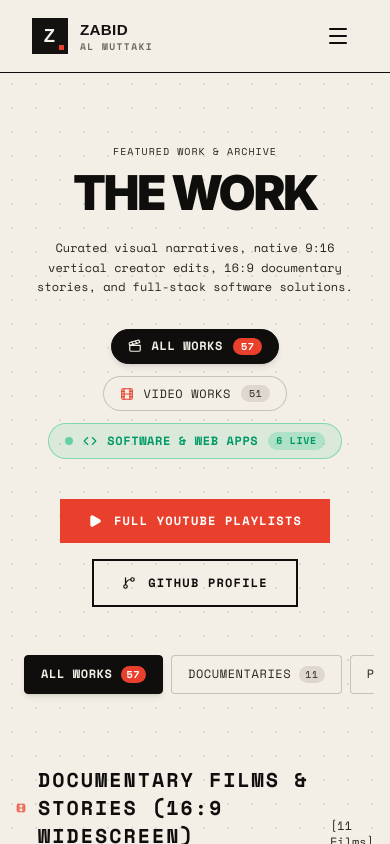
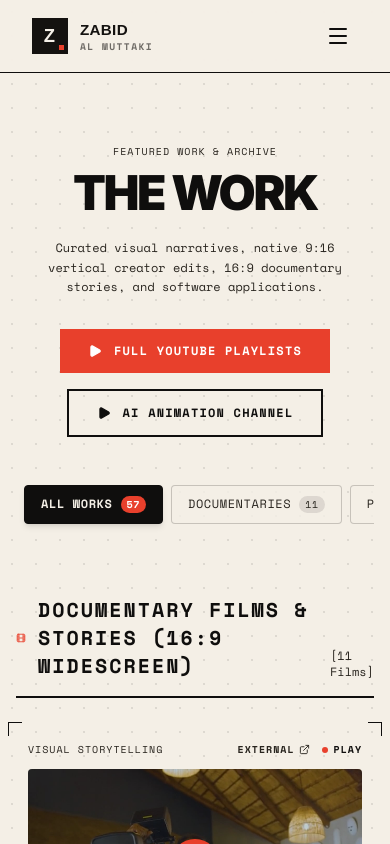
Before and after one commit to zabid-coder/zabid-portfolio-website, a Next.js app: page /projects in a window 390 px wide. Shown: the top 844 px of the page. Built offline with nearby package versions, Linux system fonts and the light colour scheme.

Commit message:
Restore clean, unified minimal brutalist design on Projects page

```diff
--- a/src/app/projects/page.tsx
+++ b/src/app/projects/page.tsx
@@ -2,29 +2,26 @@
 
 import { useState } from 'react';
 import Image from 'next/image';
-import { Play, X, ExternalLink, Film, Sparkles, Smartphone, Layers, Code, Clapperboard, Terminal, GitBranch, ArrowUpRight } from 'lucide-react';
+import { Play, X, ExternalLink, Film, Sparkles, Smartphone, Layers, Code, Clapperboard } from 'lucide-react';
 import BracketFrame from '@/components/BracketFrame';
 import { DOCUMENTARIES, PROMOS, SHORTS_REELS, UGC_VIDEOS, MOTION_GRAPHICS, WEB_PROJECTS, APPS, ANIMATIONS } from '@/data';
 import { motion, AnimatePresence } from 'framer-motion';
 
-type CategoryTab = 'all' | 'documentaries' | 'promos' | 'web-apps' | 'shorts' | 'ugc' | 'motion' | 'ai';
+type CategoryTab = 'all' | 'documentaries' | 'promos' | 'shorts' | 'ugc' | 'motion' | 'ai' | 'web-apps';
 
 export default function Projects() {
   const [activeTab, setActiveTab] = useState<CategoryTab>('all');
   const [playingId, setPlayingId] = useState<string | null>(null);
 
-  const totalVideoCount = DOCUMENTARIES.length + PROMOS.length + SHORTS_REELS.length + UGC_VIDEOS.length + MOTION_GRAPHICS.length + ANIMATIONS.length;
-  const totalDevCount = WEB_PROJECTS.length + APPS.length;
-
-  const tabs: { id: CategoryTab; label: string; count: number; icon: any; isSpecial?: boolean }[] = [
-    { id: 'all', label: 'All Works', count: totalVideoCount + totalDevCount, icon: Clapperboard },
+  const tabs: { id: CategoryTab; label: string; count: number; icon: any }[] = [
+    { id: 'all', label: 'All Works', count: DOCUMENTARIES.length + PROMOS.length + SHORTS_REELS.length + UGC_VIDEOS.length + MOTION_GRAPHICS.length + ANIMATIONS.length + WEB_PROJECTS.length + APPS.length, icon: Clapperboard },
     { id: 'documentaries', label: 'Documentaries', count: DOCUMENTARIES.length, icon: Film },
     { id: 'promos', label: 'Promos & Commercials', count: PROMOS.length, icon: Sparkles },
-    { id: 'web-apps', label: '</> Web & Apps', count: totalDevCount, icon: Code, isSpecial: true },
-    { id: 'shorts', label: 'Shorts & Reels (9:16)', count: SHORTS_REELS.length, icon: Smartphone },
-    { id: 'ugc', label: 'UGC & Creator Content', count: UGC_VIDEOS.length, icon: Smartphone },
+    { id: 'shorts', label: 'Shorts & Reels', count: SHORTS_REELS.length, icon: Smartphone },
+    { id: 'ugc', label: 'UGC Content', count: UGC_VIDEOS.length, icon: Smartphone },
     { id: 'motion', label: 'Motion Graphics', count: MOTION_GRAPHICS.length, icon: Layers },
-    { id: 'ai', label: 'AI Animation', count: ANIMATIONS.length, icon: Sparkles }
+    { id: 'ai', label: 'AI Animation', count: ANIMATIONS.length, icon: Sparkles },
+    { id: 'web-apps', label: 'Web & Apps', count: WEB_PROJECTS.length + APPS.length, icon: Code },
   ];
 
   const getEmbedUrl = (item: any) => {
@@ -44,7 +41,7 @@ export default function Projects() {
     return item.videoUrl || '';
   };
 
-  // Generic Reusable Video Card supporting any aspect ratio (9:16, 1:1, 16:9)
+  // Generic Reusable Video Card
   const renderVideoCard = (work: any, customAspect?: '9/16' | '1/1' | '16/9') => {
     const isPlaying = playingId === work.id;
     const embedUrl = getEmbedUrl(work);
@@ -123,7 +120,7 @@ export default function Projects() {
                     </div>
                   </div>
 
-                  {/* AI Generated Badge Tag */}
+                  {/* AI Generated Badge */}
                   {work.isAiGenerated && (
                     <div className="absolute top-2 left-2 bg-accent text-white px-2 py-0.5 rounded text-[9px] font-mono font-bold tracking-wider uppercase shadow-md flex items-center gap-1 z-10">
                       <Sparkles size={10} />
@@ -169,33 +166,31 @@ export default function Projects() {
     );
   };
 
-  // Dedicated Developer Terminal Card for Software & Web Apps
-  const renderDevCard = (item: any) => {
-    const isGithub = item.link && item.link.includes('github.com');
-    const isLive = item.link && item.link.startsWith('http') && !isGithub;
-
+  // Clean, consistent Dev / App Card
+  const renderCleanDevCard = (item: any) => {
     return (
       <div key={item.id} className="group block h-full">
-        <div className="border-2 border-foreground/20 group-hover:border-foreground transition-all duration-300 bg-background/95 rounded-sm overflow-hidden flex flex-col justify-between h-full shadow-sm group-hover:shadow-2xl">
-
-          {/* Terminal Title Bar */}
-          <div className="bg-foreground/[0.06] px-4 py-3 border-b border-foreground/15 flex items-center justify-between">
+        <BracketFrame className="p-4 md:p-5 bg-transparent transition-colors group-hover:bg-background h-full flex flex-col justify-between" bracketColor="border-foreground">
+          <div>
+            <div className="flex justify-between items-center text-[10px] font-mono uppercase tracking-widest mb-3">
+              <span className="text-accent font-bold">{item.category}</span>
               <div className="flex items-center gap-2">
-              <span className="w-2.5 h-2.5 rounded-full bg-[#ff5f56] inline-block"></span>
-              <span className="w-2.5 h-2.5 rounded-full bg-[#ffbd2e] inline-block"></span>
-              <span className="w-2.5 h-2.5 rounded-full bg-[#27c93f] inline-block"></span>
-              <span className="ml-2 font-mono text-[11px] text-foreground/80 tracking-wider font-semibold">
-                {item.terminal || `zabid@dev:~/${item.id}`}
-              </span>
-            </div>
-            <div className="flex items-center gap-1.5 text-[10px] font-mono uppercase tracking-wider bg-foreground/10 px-2 py-0.5 rounded text-foreground font-bold">
-              <span className="w-1.5 h-1.5 rounded-full bg-emerald-500 animate-pulse"></span>
-              <span>{item.status}</span>
+                <span className="text-secondary font-mono">{item.status}</span>
+                {item.link && item.link !== '#' && (
+                  <a
+                    href={item.link}
+                    target="_blank"
+                    rel="noopener noreferrer"
+                    className="text-secondary hover:text-accent flex items-center gap-1 transition-colors font-mono font-bold ml-1"
+                  >
+                    <span>{item.link.includes('github') ? 'GITHUB' : 'LIVE'}</span>
+                    <ExternalLink size={11} />
+                  </a>
+                )}
               </div>
             </div>
 
-          {/* Interactive Image Container with Hover Overlay */}
-          <div className="relative w-full aspect-video bg-foreground/5 overflow-hidden border-b border-foreground/15">
+            <div className="relative w-full aspect-video bg-foreground/5 mb-4 rounded-sm overflow-hidden">
               <Image
                 src={item.image}
                 alt={item.name}
@@ -203,90 +198,29 @@ export default function Projects() {
                 unoptimized
                 className="object-cover group-hover:scale-105 transition-transform duration-700"
               />
-            <div className="absolute inset-0 bg-gradient-to-t from-black/80 via-black/20 to-transparent opacity-0 group-hover:opacity-100 transition-opacity flex items-end p-4">
-              <div className="flex items-center gap-2">
-                <span className="font-mono text-[10px] text-white bg-accent px-2 py-0.5 rounded font-bold uppercase tracking-wider">
-                  {item.category}
-                </span>
-              </div>
-            </div>
             </div>
 
-          {/* Content Body */}
-          <div className="p-5 md:p-6 flex-1 flex flex-col justify-between">
-            <div>
-              <div className="flex justify-between items-center text-[10px] font-mono uppercase tracking-widest text-secondary mb-2">
-                <span className="text-accent font-bold">{item.category}</span>
-                <span>{item.year}</span>
+            <h3 className="text-base md:text-lg font-bold uppercase tracking-tight mb-2 text-foreground group-hover:text-accent transition-colors">
+              {item.name}
+            </h3>
+
+            <p className="font-mono text-xs text-secondary leading-relaxed mb-4">
+              {item.description}
+            </p>
           </div>
 
-              <h4 className="text-xl font-bold uppercase tracking-tight mb-3 text-foreground group-hover:text-accent transition-colors flex items-center justify-between">
-                <span>{item.name}</span>
-                <Terminal size={18} className="text-secondary group-hover:text-accent transition-colors" />
-              </h4>
-
-              <p className="font-mono text-xs text-secondary leading-relaxed mb-5">
-                {item.description}
-              </p>
-
-              {/* Feature Highlights */}
-              {item.features && item.features.length > 0 && (
-                <div className="mb-5 space-y-1.5 bg-foreground/[0.03] p-3 rounded border border-foreground/10">
-                  <div className="text-[10px] font-mono uppercase tracking-wider text-secondary font-bold mb-1">Key Architecture:</div>
-                  {item.features.map((feature: string, idx: number) => (
-                    <div key={idx} className="font-mono text-[11px] text-foreground flex items-center gap-2">
-                      <span className="text-accent font-bold">›</span>
-                      <span>{feature}</span>
-                    </div>
-                  ))}
-                </div>
-              )}
-
-              {/* Tech Stack Pills */}
+          <div>
             {item.techStack && item.techStack.length > 0 && (
-                <div className="flex flex-wrap gap-1.5 mb-6">
+              <div className="flex flex-wrap gap-1.5 pt-3 border-t border-foreground/10">
                 {item.techStack.map((tech: string, idx: number) => (
-                    <span key={idx} className="font-mono text-[10px] px-2.5 py-1 bg-foreground/5 border border-foreground/15 rounded text-foreground font-semibold">
+                  <span key={idx} className="font-mono text-[10px] px-2 py-0.5 bg-foreground/5 border border-foreground/10 rounded text-foreground">
                     {tech}
                   </span>
                 ))}
               </div>
             )}
           </div>
-
-            {/* Action Buttons */}
-            <div className="pt-4 border-t border-foreground/15">
-              {isGithub ? (
-                <a
-                  href={item.link}
-                  target="_blank"
-                  rel="noopener noreferrer"
-                  className="w-full flex items-center justify-center gap-2 bg-foreground text-background hover:bg-accent hover:text-white px-5 py-3 rounded font-mono text-xs font-bold uppercase tracking-wider transition-all duration-200 shadow-sm hover:shadow-md"
-                >
-                  <GitBranch size={14} />
-                  <span>View Source Repository</span>
-                  <ArrowUpRight size={14} />
-                </a>
-              ) : isLive ? (
-                <a
-                  href={item.link}
-                  target="_blank"
-                  rel="noopener noreferrer"
-                  className="w-full flex items-center justify-center gap-2 bg-accent text-white hover:bg-foreground hover:text-background px-5 py-3 rounded font-mono text-xs font-bold uppercase tracking-wider transition-all duration-200 shadow-sm hover:shadow-md"
-                >
-                  <span>Launch Live Platform</span>
-                  <ArrowUpRight size={14} />
-                </a>
-              ) : (
-                <div className="w-full py-2.5 text-center font-mono text-[11px] text-secondary border border-dashed border-foreground/20 rounded uppercase tracking-wider">
-                  Production Client Architecture
-                </div>
-              )}
-            </div>
-
-          </div>
-
-        </div>
+        </BracketFrame>
       </div>
     );
   };
@@ -307,59 +241,8 @@ export default function Projects() {
           animate={{ opacity: 1 }}
           transition={{ duration: 0.8, delay: 0.2 }}
         >
-          Curated visual narratives, native 9:16 vertical creator edits, 16:9 documentary stories, and full-stack software solutions.
+          Curated visual narratives, native 9:16 vertical creator edits, 16:9 documentary stories, and software applications.
         </motion.p>
-
-        {/* Dual Discipline Summary & Quick Switcher */}
-        <div className="flex flex-wrap justify-center items-center gap-3 mb-10">
-          <button
-            onClick={() => setActiveTab('all')}
-            className={`flex items-center gap-2.5 px-4 py-2 rounded-full border text-xs font-mono uppercase tracking-wider transition-all duration-300 ${
-              activeTab === 'all'
-                ? 'bg-foreground text-background border-foreground font-bold shadow-md'
-                : 'bg-background/80 text-secondary border-foreground/20 hover:border-foreground hover:text-foreground'
-            }`}
-          >
-            <Clapperboard size={14} />
-            <span>All Works</span>
-            <span className={`text-[10px] px-2 py-0.5 rounded-full font-bold ${
-              activeTab === 'all' ? 'bg-accent text-white' : 'bg-foreground/10 text-foreground'
-            }`}>
-              {totalVideoCount + totalDevCount}
-            </span>
-          </button>
-
-          <button
-            onClick={() => setActiveTab('documentaries')}
-            className={`flex items-center gap-2.5 px-4 py-2 rounded-full border text-xs font-mono uppercase tracking-wider transition-all duration-300 ${
-              activeTab === 'documentaries' || activeTab === 'promos' || activeTab === 'shorts' || activeTab === 'ugc' || activeTab === 'motion' || activeTab === 'ai'
-                ? 'bg-foreground/10 text-foreground border-foreground/50 font-bold'
-                : 'bg-background/80 text-secondary border-foreground/20 hover:border-foreground hover:text-foreground'
-            }`}
-          >
-            <Film size={14} className="text-accent" />
-            <span>Video Works</span>
-            <span className="text-[10px] px-2 py-0.5 rounded-full bg-foreground/10 text-secondary font-mono">
-              {totalVideoCount}
-            </span>
-          </button>
-
-          <button
-            onClick={() => setActiveTab('web-apps')}
-            className={`group flex items-center gap-2.5 px-4 py-2 rounded-full border text-xs font-mono uppercase tracking-wider transition-all duration-300 ${
-              activeTab === 'web-apps'
-                ? 'bg-emerald-600 text-white border-emerald-600 font-bold shadow-lg shadow-emerald-600/25'
-                : 'bg-emerald-500/10 text-emerald-600 dark:text-emerald-400 border-emerald-500/40 hover:bg-emerald-600 hover:text-white hover:border-emerald-600'
-            }`}
-          >
-            <span className="w-2 h-2 rounded-full bg-emerald-500 animate-pulse group-hover:bg-white inline-block"></span>
-            <Code size={14} />
-            <span className="font-bold">Software & Web Apps</span>
-            <span className="text-[10px] px-2 py-0.5 rounded-full bg-emerald-500/20 group-hover:bg-white/20 font-bold">
-              {totalDevCount} Live
-            </span>
-          </button>
-        </div>
 
         {/* External Archive Links */}
         <div className="flex flex-col sm:flex-row gap-4 items-center mb-10">
@@ -373,23 +256,21 @@ export default function Projects() {
             Full YouTube Playlists
           </a>
           <a
-            href="https://github.com/zabid-coder"
+            href="https://www.youtube.com/@shadorittu"
             target="_blank"
             rel="noopener noreferrer"
             className="flex items-center gap-3 border-2 border-foreground text-foreground px-7 py-3.5 text-xs font-mono font-bold tracking-widest uppercase hover:bg-foreground hover:text-background transition-colors"
           >
-            <GitBranch size={14} />
-            GitHub Profile
+            <Play size={14} fill="currentColor" />
+            AI Animation Channel
           </a>
         </div>
 
-        {/* Interactive Category Filter Tabs */}
+        {/* Single Clean Interactive Filter Bar */}
         <div className="w-full overflow-x-auto pb-4 pt-2 no-scrollbar">
           <div className="flex justify-start md:justify-center items-center gap-2 md:gap-3 min-w-max px-2">
             {tabs.map((tab) => {
               const isActive = activeTab === tab.id;
-              const isWeb = tab.isSpecial;
-
               return (
                 <button
                   key={tab.id}
@@ -397,19 +278,12 @@ export default function Projects() {
                   className={`flex items-center gap-2 px-4 py-2.5 rounded-sm font-mono text-xs uppercase tracking-wider transition-all duration-300 border ${
                     isActive
                       ? 'bg-foreground text-background border-foreground font-bold shadow-md'
-                      : isWeb
-                        ? 'bg-emerald-500/10 text-emerald-600 dark:text-emerald-400 border-emerald-500/50 hover:bg-emerald-500 hover:text-white font-bold'
                       : 'bg-background/80 text-secondary border-foreground/20 hover:border-foreground hover:text-foreground'
                   }`}
                 >
-                  {isWeb && <span className="w-1.5 h-1.5 rounded-full bg-emerald-500 animate-pulse"></span>}
                   <span>{tab.label}</span>
                   <span className={`text-[10px] px-1.5 py-0.5 rounded-full ${
-                    isActive
-                      ? 'bg-accent text-white font-bold'
-                      : isWeb
-                        ? 'bg-emerald-500/20 text-emerald-700 dark:text-emerald-300 font-bold'
-                        : 'bg-foreground/10 text-secondary'
+                    isActive ? 'bg-accent text-white font-bold' : 'bg-foreground/10 text-secondary'
                   }`}>
                     {tab.count}
                   </span>
@@ -464,44 +338,7 @@ export default function Projects() {
             </section>
           )}
 
-          {/* 3. SOFTWARE & WEB APPLICATIONS (Promoted to Priority Position in All Works) */}
-          {(activeTab === 'all' || activeTab === 'web-apps') && (
-            <section className="bg-foreground/[0.02] -mx-4 md:-mx-8 px-4 md:px-8 py-10 rounded-sm border-y border-foreground/15">
-              <div className="flex flex-col sm:flex-row justify-between sm:items-end mb-8 border-b-2 border-foreground pb-4 gap-4">
-                <div>
-                  <div className="text-[10px] font-mono text-emerald-600 dark:text-emerald-400 uppercase tracking-widest font-bold mb-1 flex items-center gap-2">
-                    <span className="w-2 h-2 rounded-full bg-emerald-500 animate-pulse"></span>
-                    <span>DEVELOPER SPOTLIGHT & OPEN SOURCE</span>
-                  </div>
-                  <h3 className="text-2xl md:text-3xl font-mono font-black tracking-widest uppercase flex items-center gap-3">
-                    <Code size={26} className="text-emerald-600 dark:text-emerald-400" />
-                    Software, Web & Automation Platforms
-                  </h3>
-                </div>
-                <div className="flex items-center gap-3">
-                  <span className="text-xs font-mono text-secondary font-bold">[{totalDevCount} Live Platforms]</span>
-                  <a
-                    href="https://github.com/zabid-coder"
-                    target="_blank"
-                    rel="noopener noreferrer"
-                    className="hidden sm:inline-flex items-center gap-1.5 font-mono text-xs font-bold text-accent hover:underline uppercase"
-                  >
-                    <span>GitHub Profile</span>
-                    <ExternalLink size={12} />
-                  </a>
-                </div>
-              </div>
-
-              <div className="grid grid-cols-1 md:grid-cols-2 lg:grid-cols-3 gap-8">
-                {/* Apps & Software */}
-                {APPS.map((app) => renderDevCard(app))}
-                {/* Web Projects */}
-                {WEB_PROJECTS.map((web) => renderDevCard(web))}
-              </div>
-            </section>
-          )}
-
-          {/* 4. SHORTS & REELS (9:16 Vertical Grid) */}
+          {/* 3. SHORTS & REELS (9:16 Vertical Grid) */}
           {(activeTab === 'all' || activeTab === 'shorts') && (
             <section>
               <div className="flex justify-between items-end mb-8 border-b-2 border-foreground pb-4">
@@ -518,7 +355,7 @@ export default function Projects() {
             </section>
           )}
 
-          {/* 5. UGC & CREATOR CONTENT (Balanced Hybrid Layout) */}
+          {/* 4. UGC & CREATOR CONTENT (Balanced Hybrid Layout) */}
           {(activeTab === 'all' || activeTab === 'ugc') && (
             <section>
               <div className="flex justify-between items-end mb-10 border-b-2 border-foreground pb-4">
@@ -559,7 +396,7 @@ export default function Projects() {
             </section>
           )}
 
-          {/* 6. MOTION GRAPHICS & VFX (16:9 Landscape) */}
+          {/* 5. MOTION GRAPHICS & VFX (16:9 Landscape) */}
           {(activeTab === 'all' || activeTab === 'motion') && (
             <section>
               <div className="flex justify-between items-end mb-8 border-b-2 border-foreground pb-4">
@@ -575,7 +412,7 @@ export default function Projects() {
             </section>
           )}
 
-          {/* 7. AI ANIMATION (SHADORITTU - 16:9) */}
+          {/* 6. AI ANIMATION (SHADORITTU - 16:9) */}
           {(activeTab === 'all' || activeTab === 'ai') && (
             <section>
               <div className="flex justify-between items-end mb-8 border-b-2 border-foreground pb-4">
@@ -591,6 +428,24 @@ export default function Projects() {
             </section>
           )}
 
+          {/* 7. WEB PLATFORMS & APPLICATIONS */}
+          {(activeTab === 'all' || activeTab === 'web-apps') && (
+            <section>
+              <div className="flex justify-between items-end mb-8 border-b-2 border-foreground pb-4">
+                <h3 className="text-xl md:text-2xl font-mono font-bold tracking-widest uppercase flex items-center gap-3">
+                  <Code size={22} className="text-accent" />
+                  Web Platforms & Applications
+                </h3>
+                <span className="text-xs font-mono text-secondary">[{WEB_PROJECTS.length + APPS.length} Projects]</span>
+              </div>
+
+              <div className="grid grid-cols-1 md:grid-cols-2 lg:grid-cols-3 gap-8">
+                {APPS.map((app) => renderCleanDevCard(app))}
+                {WEB_PROJECTS.map((web) => renderCleanDevCard(web))}
+              </div>
+            </section>
+          )}
+
         </motion.div>
       </AnimatePresence>
 
```
Lines whose indentation alone changed are shown as unchanged.
